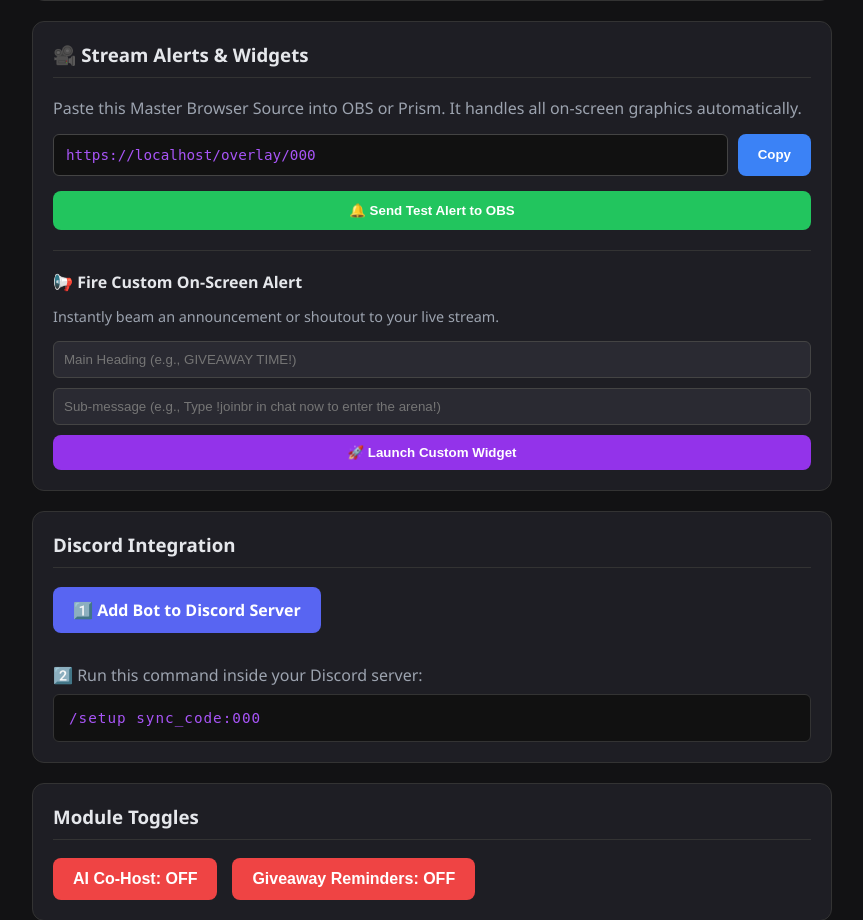
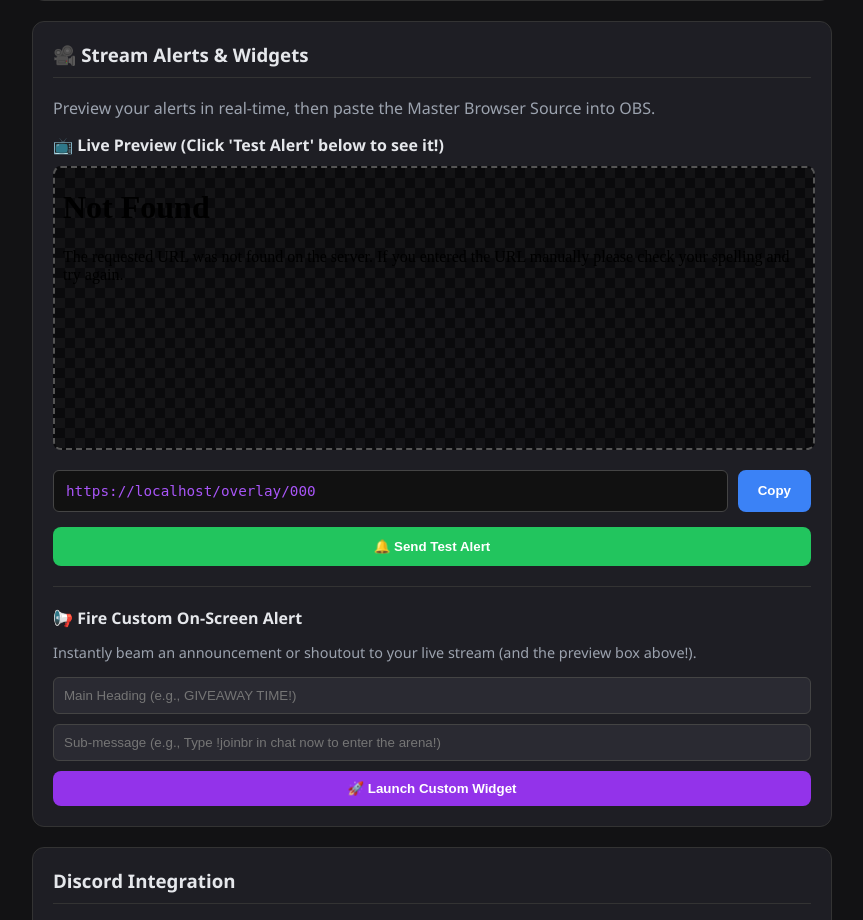
Before and after one commit to octopuswalipurnima-ctrl/goddess-yt-assistant-, a Python web app: template templates/index.html in a window 1280 px wide. Shown: the part 722-1642 px from the top of the page, without its empty margins (208-1071 px from the left). Run offline with Jinja, Linux system fonts and the light colour scheme; the template is opened without the code that fills it: most values are stand-ins (such as "Sample title", 1, 10 or a date in 2020).

Commit message:
preview section

```diff
--- a/templates/index.html
+++ b/templates/index.html
@@ -131,7 +131,7 @@
             <p style="color: #9ca3af; margin-top: 5px;">Your dashboard is active and synced.</p>
         </div>
 
-        <!-- NEW: WIDGET THEME GALLERY -->
+        <!-- WIDGET THEME GALLERY -->
         <div class="panel">
             <h3>🎨 Widget Theme Gallery</h3>
             <p style="color: #9ca3af; margin-bottom: 20px;">Customize how your alerts look on stream.</p>
@@ -180,7 +180,7 @@
 
                 {% if request.query_params.get('theme_updated') == 'true' %}
                     <div style="background: rgba(59, 130, 246, 0.1); border: 1px solid #3b82f6; padding: 12px; border-radius: 8px; color: #3b82f6; margin-bottom: 15px; font-weight: bold;">
-                        🎨 Theme updated successfully! Check your OBS to see the changes.
+                        🎨 Theme updated successfully! Test it below.
                     </div>
                 {% endif %}
 
@@ -195,10 +195,22 @@
             </div>
         </div>
 
-        <!-- OBS WIDGET PANEL -->
+        <!-- OBS WIDGET PANEL (NOW WITH LIVE PREVIEW) -->
         <div class="panel">
             <h3>🎥 Stream Alerts & Widgets</h3>
-            <p style="color: #9ca3af; margin-bottom: 15px;">Paste this Master Browser Source into OBS or Prism. It handles all on-screen graphics automatically.</p>
+            <p style="color: #9ca3af; margin-bottom: 15px;">Preview your alerts in real-time, then paste the Master Browser Source into OBS.</p>
+
+            <!-- NEW: LIVE PREVIEW IFRAME -->
+            <div style="margin-bottom: 20px;">
+                <h4 style="margin-top: 0; margin-bottom: 10px; color: #e5e7eb;">📺 Live Preview (Click 'Test Alert' below to see it!)</h4>
+                <div style="width: 100%; height: 280px; background-color: #0a0a0c; border-radius: 8px; border: 2px dashed #555; overflow: hidden; position: relative; display: flex; justify-content: center;">
+                    <!-- A checkerboard background pattern to simulate OBS transparency -->
+                    <div style="position: absolute; inset: 0; background-image: linear-gradient(45deg, #18181b 25%, transparent 25%, transparent 75%, #18181b 75%, #18181b), linear-gradient(45deg, #18181b 25%, transparent 25%, transparent 75%, #18181b 75%, #18181b); background-size: 20px 20px; background-position: 0 0, 10px 10px; opacity: 0.7; z-index: 1;"></div>
+
+                    <!-- The actual overlay window rendering over the checkerboard -->
+                    <iframe src="/overlay/{{ settings.server_sync_code }}" style="width: 100%; height: 100%; border: none; z-index: 2; position: relative;"></iframe>
+                </div>
+            </div>
 
             <div style="display: flex; gap: 10px; margin-bottom: 15px;">
                 <input type="text" id="obsLink" readonly value="https://{{ request.headers.get('host') }}/overlay/{{ settings.server_sync_code }}" style="flex: 1; padding: 12px; border-radius: 6px; border: 1px solid #444; background: #111; color: #a855f7; font-family: monospace; font-size: 1.1em;">
@@ -207,14 +219,14 @@
 
             <form action="/test-alert" method="POST" style="margin-bottom: 20px;">
                 <button type="submit" style="background: #22c55e; color: white; padding: 12px 20px; border: none; border-radius: 8px; cursor: pointer; font-weight: bold; width: 100%;">
-                    🔔 Send Test Alert to OBS
+                    🔔 Send Test Alert
                 </button>
             </form>
 
             <!-- CUSTOM WIDGET INJECTOR -->
             <div style="border-top: 1px solid #333; padding-top: 20px;">
                 <h4 style="margin-top: 0; margin-bottom: 10px; color: #e5e7eb;">📢 Fire Custom On-Screen Alert</h4>
-                <p style="color: #9ca3af; font-size: 0.9em; margin-bottom: 15px;">Instantly beam an announcement or shoutout to your live stream.</p>
+                <p style="color: #9ca3af; font-size: 0.9em; margin-bottom: 15px;">Instantly beam an announcement or shoutout to your live stream (and the preview box above!).</p>
                 <form action="/custom-alert" method="POST" style="display: flex; flex-direction: column; gap: 10px;">
                     <input type="text" name="alert_title" placeholder="Main Heading (e.g., GIVEAWAY TIME!)" style="padding: 10px; border-radius: 6px; border: 1px solid #444; background: #2a2a32; color: white;" required>
                     <input type="text" name="alert_message" placeholder="Sub-message (e.g., Type !joinbr in chat now to enter the arena!)" style="padding: 10px; border-radius: 6px; border: 1px solid #444; background: #2a2a32; color: white;" required>
```
